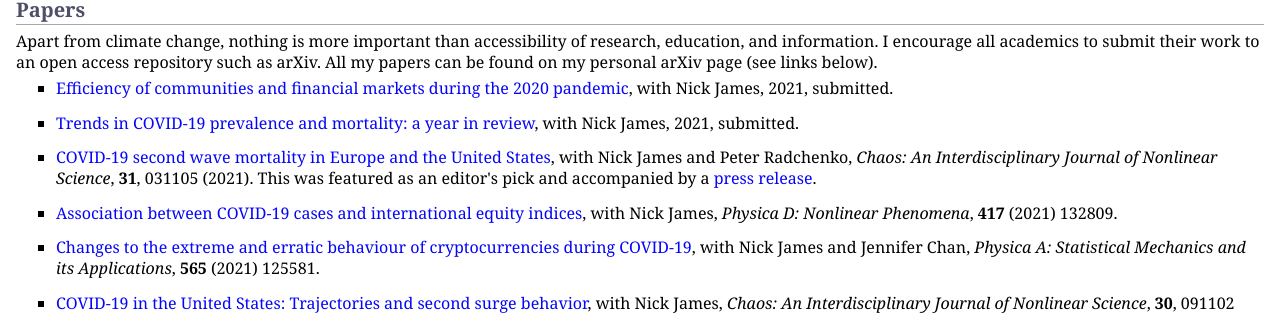
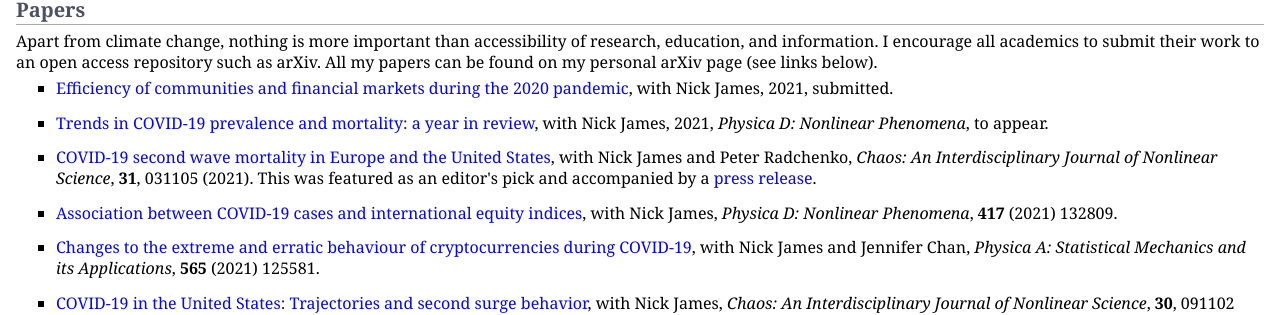
Before and after one commit to MaxMenzies/maxmenzies.com, a Jekyll site: the page index.html, which Jekyll copies as it is, in a window 1280 px wide. Shown: the part 438-753 px from the top of the page. Built offline with Jekyll 4.4.1, drawn with Linux system fonts in a browser that asks for light colours.

Commit message:
Update index.html

```diff
--- a/index.html
+++ b/index.html
@@ -46,7 +46,7 @@
 </li>
 </ul>
 <ul>
-<li><p><a href="https://arxiv.org/abs/2102.01407">Trends in COVID-19 prevalence and mortality: a year in review</a>, with Nick James, 2021, submitted.</p>
+<li><p><a href="https://arxiv.org/abs/2102.01407">Trends in COVID-19 prevalence and mortality: a year in review</a>, with Nick James, 2021, <i>Physica D: Nonlinear Phenomena</i>, to appear.</p>
 </li>
 </ul>
 <ul>
```
